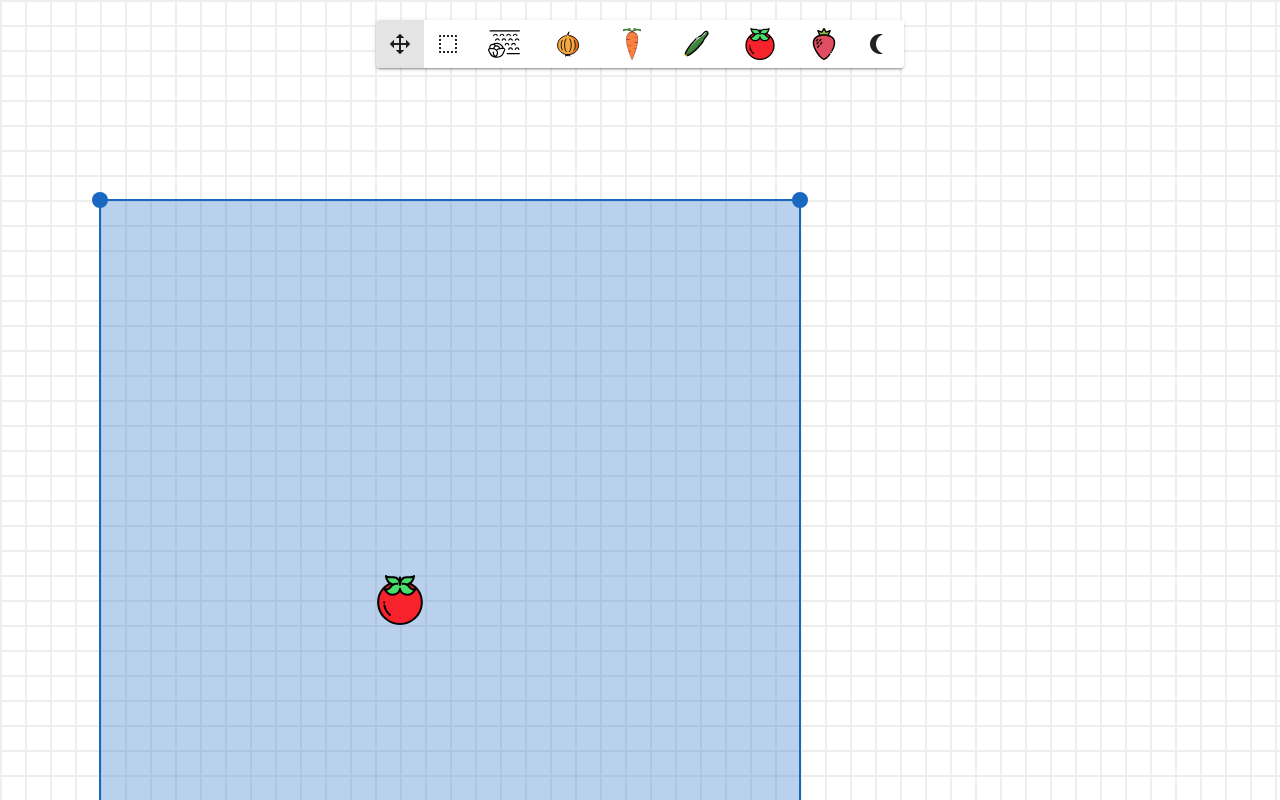
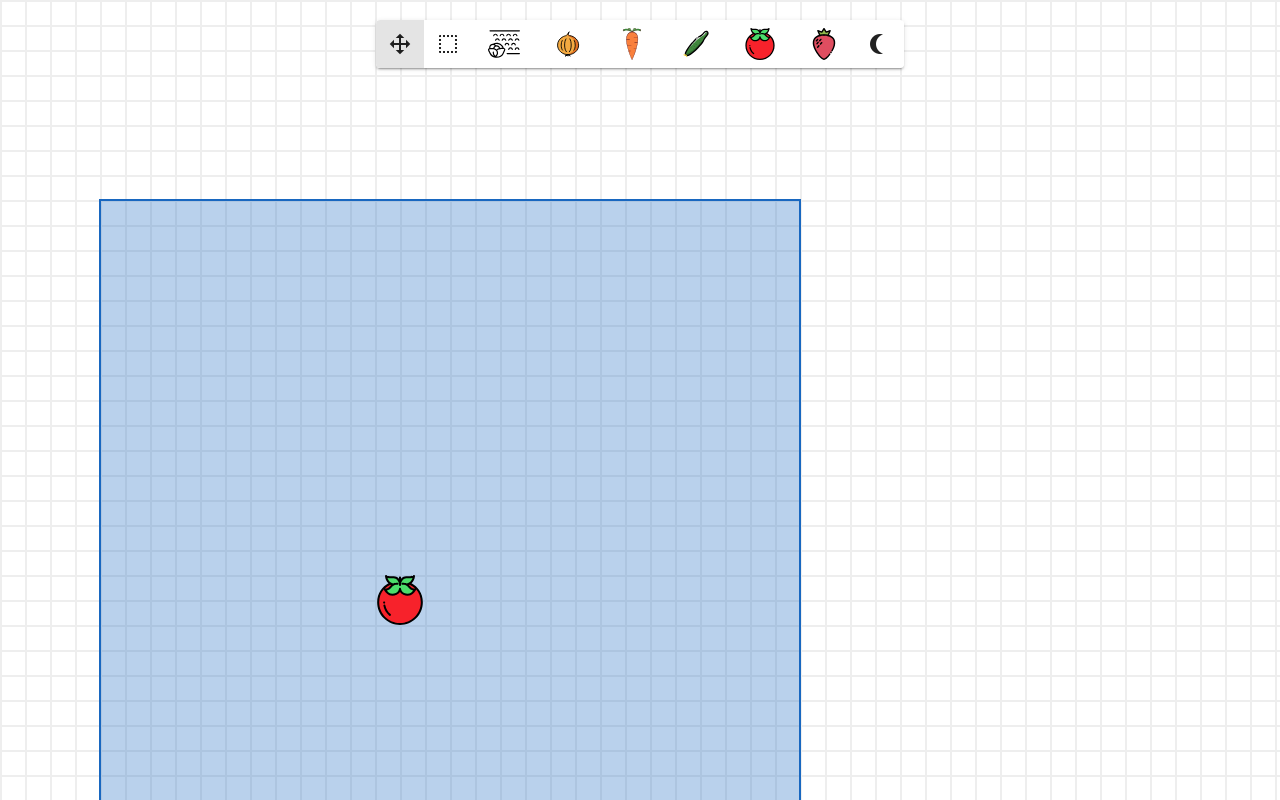
Before and after one commit to SpaceShaman/allelo, a Vue app: page / in a window 1280 px wide. Built offline with nearby package versions, Linux system fonts and the light colour scheme.

Commit message:
style(Actions.vue): improve code readability by formatting the array of classes feat(Actions.vue): add support for "growing-bed-polygon" class in the condition check feat(GrowingBed.vue): add computed property isSelected to determine if any corner is selected

```diff
--- a/src/components/Actions.vue
+++ b/src/components/Actions.vue
@@ -101,9 +101,14 @@ watch(input.mouse, (mouse) => {
     if (
       toolbar.selected === "select" &&
       !moving &&
-      ["grid", "plant", "select-area", "growing-bed", "bed-croner"].includes(
-        target.getAttribute("class") as string
-      )
+      [
+        "grid",
+        "plant",
+        "select-area",
+        "growing-bed",
+        "growing-bed-croner",
+        "growing-bed-polygon",
+      ].includes(target.getAttribute("class") as string)
     ) {
       if (!selecting.value) {
         viewport.selectArea.startX = mouse.x;
--- a/src/components/GrowingBed.vue
+++ b/src/components/GrowingBed.vue
@@ -38,6 +38,9 @@ const left = computed(() => {
 const top = computed(() => {
   return Math.min(...bed.value.corners.map((p) => p.y));
 });
+const isSelected = computed(() => {
+  return bed.value.corners.some((corner) => corner.selected);
+});
 </script>
 
 <template>
@@ -63,6 +66,7 @@ const top = computed(() => {
       stroke-width="2"
     />
     <circle
+      v-if="isSelected"
       class="growing-bed-corner"
       v-for="corner in bed.corners"
       :key="`corner-${corner.id}`"
```
